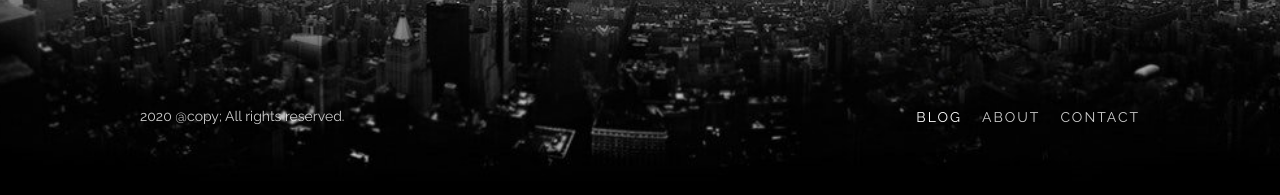
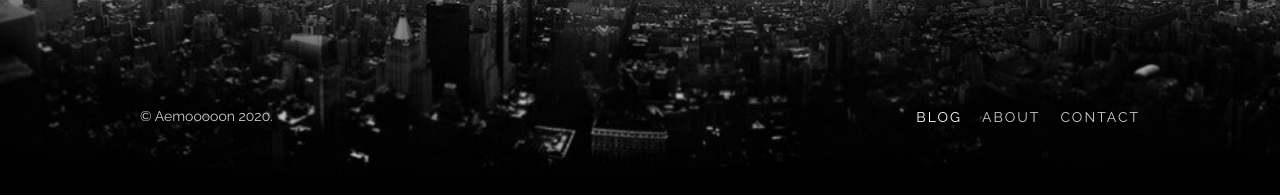
Before and after one commit to aemooooon/aemooooon, a Jekyll site: the page built from index.html, in a window 1280 px wide and 900 px high, scrolled down 1876 px. Shown: the part 702-897 px from the top of the window. Built offline with Jekyll 4.4.1, drawn with Linux system fonts in a browser that asks for light colours; the list of posts is cut into pages by our own code; some of the changed text lies outside the part shown.

```diff
--- a/_config.yml
+++ b/_config.yml
@@ -57,7 +57,7 @@ footer:
     image:          footer.jpg  # upload your header image to /assets/posts/ folder
     align:          center      #top, center or bottom
     text:           light       # light or dark
-    copyright:      2020 @copy; All rights reserved.
+    copyright:      © Aemooooon 2020.
 
 # Post settings
 post:
--- a/index.html
+++ b/index.html
@@ -1,6 +1,6 @@
 ---
 layout: home
-title: Amazing Stories
+title: 地势坤，君子以厚德载物
 subtitle: photo journal
 header:
     image: https://source.unsplash.com/dT4hx-QW0Aw.jpg
```
